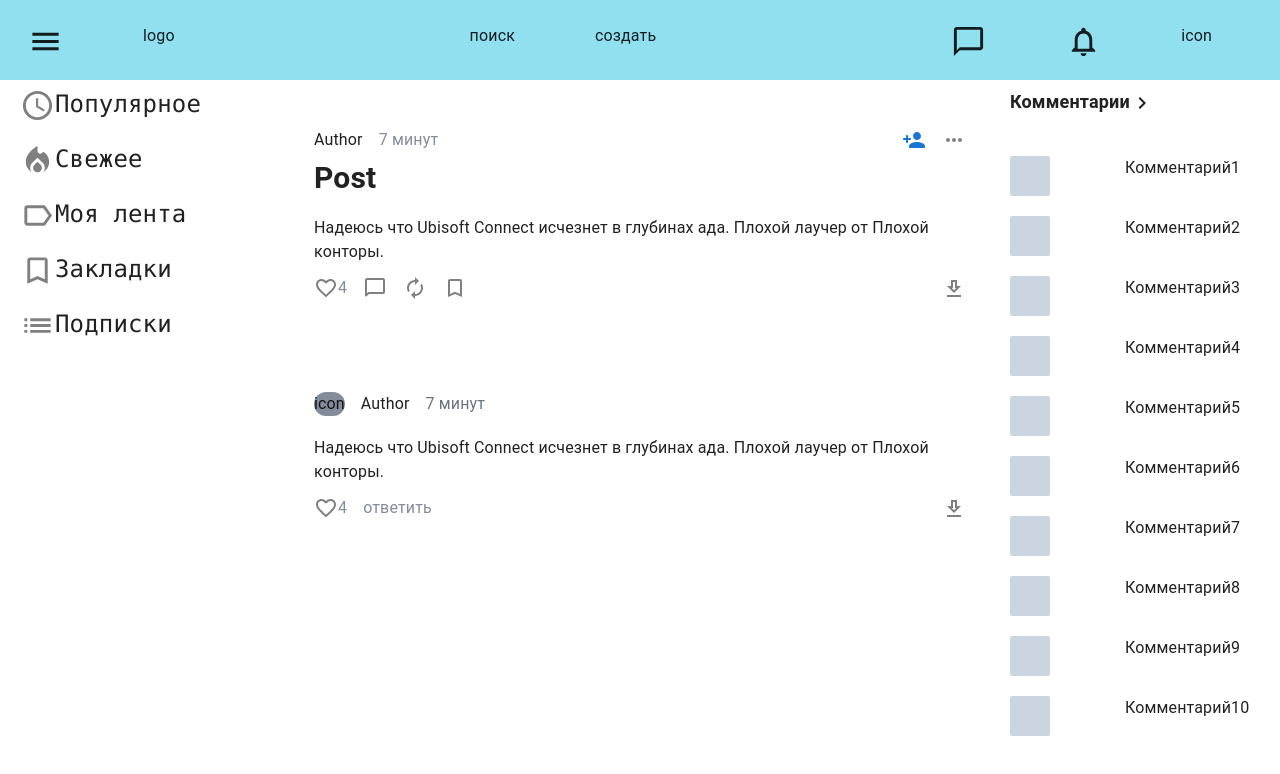
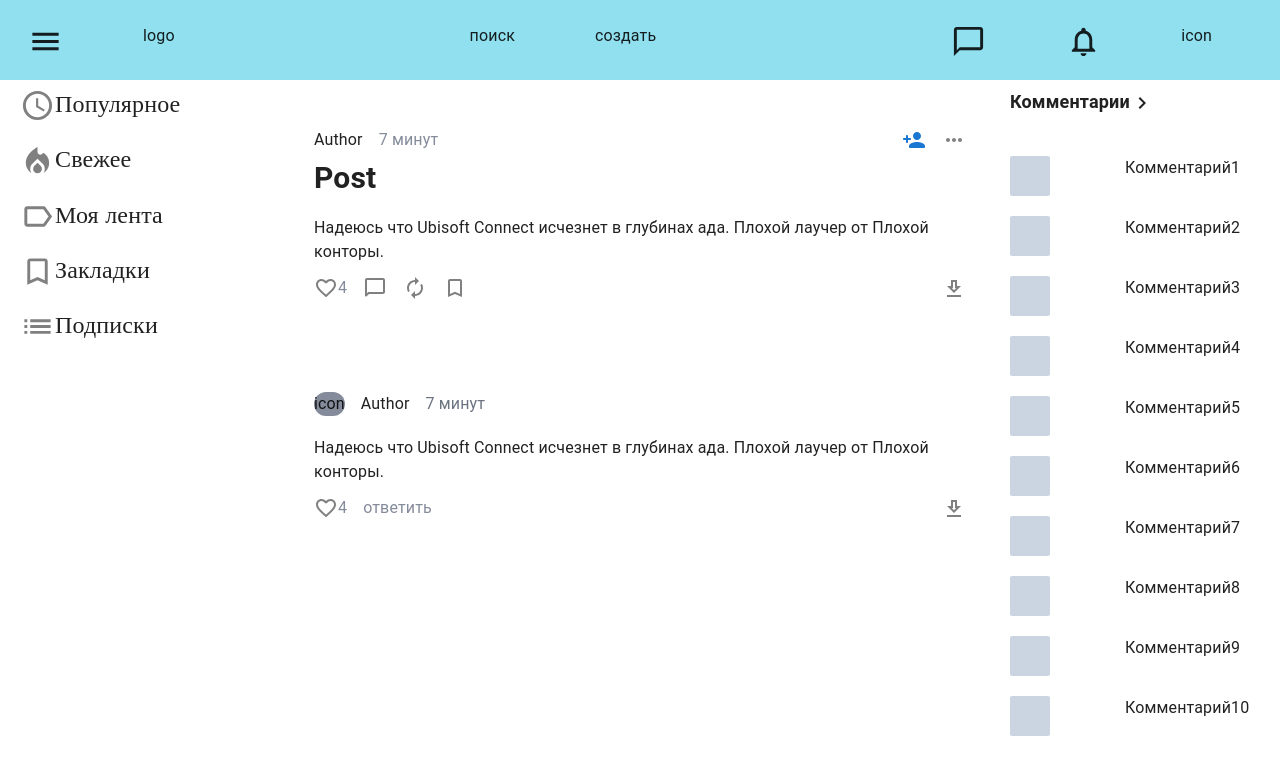
Before and after one commit to turandott/Forum, a Next.js app: page / in a window 1280 px wide. Shown: the top 774 px of the page. Built offline with nearby package versions, Linux system fonts and the light colour scheme; a web font is replaced by a local one.

Commit message:
Add font Montserrat

```diff
--- a/package.json
+++ b/package.json
@@ -11,8 +11,10 @@
   "dependencies": {
     "@emotion/react": "^11.11.0",
     "@emotion/styled": "^11.11.0",
+    "@fontsource/montserrat": "^5.0.1",
     "@mui/icons-material": "^5.11.16",
     "@mui/material": "^5.13.0",
+    "@next/font": "^13.4.3",
     "@types/node": "20.1.3",
     "@types/react": "18.2.6",
     "@types/react-dom": "18.2.4",
--- a/src/app/components/sidebar/sidebar.tsx
+++ b/src/app/components/sidebar/sidebar.tsx
@@ -6,13 +6,13 @@ import LocalFireDepartmentIcon from '@mui/icons-material/LocalFireDepartment';
 import AccessTimeIcon from '@mui/icons-material/AccessTime';
 import ListIcon from '@mui/icons-material/List';
 import LabelOutlinedIcon from '@mui/icons-material/LabelOutlined';// type Props = {
-//   post: string;
-// }
+import '@fontsource/montserrat';
+
 
 const Sidebar: FunctionComponent<Props> = ({ }) => (
     <div className="hidden lg:block pt-2 pl-5 absolute w-[2500px]">
-        <ul className="text-2xl grid gap-y-5 font-mono">
-            <li >
+        <ul className="font-montserrat text-2xl grid gap-y-5">
+            <li>
                 <AccessTimeIcon fontSize="large" sx={{ color: 'grey' }} />
                 Популярное
             </li>
--- a/src/app/globals.css
+++ b/src/app/globals.css
@@ -1,20 +1,22 @@
-
-
 @tailwind base;
 @tailwind components;
 @tailwind utilities;
 
-:root {
-
-}
+:root {}
 
 
 body {
   background-color: rgb(223, 223, 223);
   width: auto;
+  font-family: "Roboto", "Helvetica", "Arial", "Montserrat", sans-serif;
+  ;
 }
 
 .main {
   display: flex;
   flex-direction: column;
 }
+
+.font-montserrat{
+  font-family: "Montserrat"
+}
--- a/src/app/theme/themes.tsx
+++ b/src/app/theme/themes.tsx
@@ -8,18 +8,6 @@ export const darkTheme = createTheme({
   },
 });
 
-export const themeTooltip = createTheme({
-  components: {
-    MuiTooltip: {
-      styleOverrides: {
-        tooltip: {
-          fontSize: "2em",
-
-        },
-      },
-    },
-  },
-});
 
 export const theme = createTheme({
   components: {
```
Also changed, not shown: 1 other file (tests, documents, lock files or other folders).
